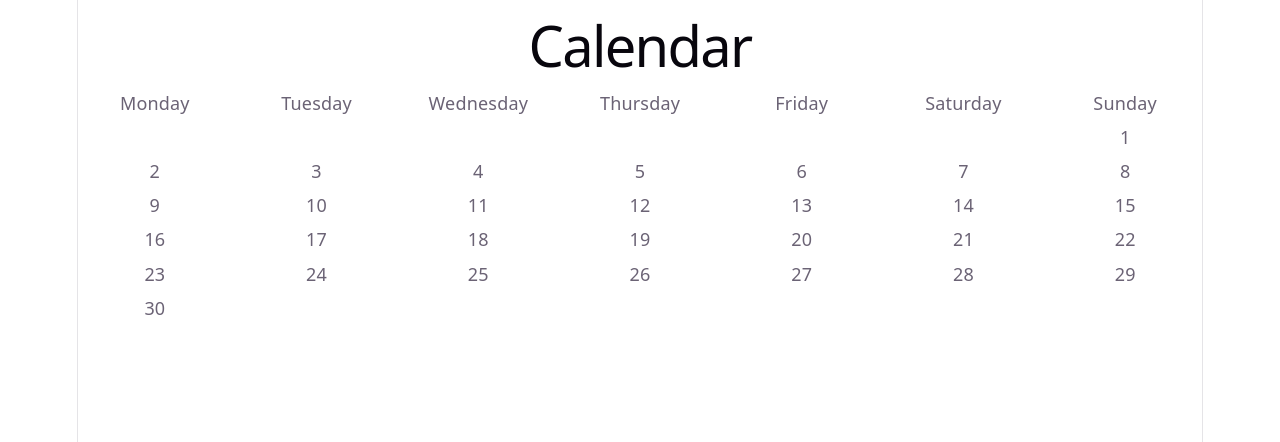
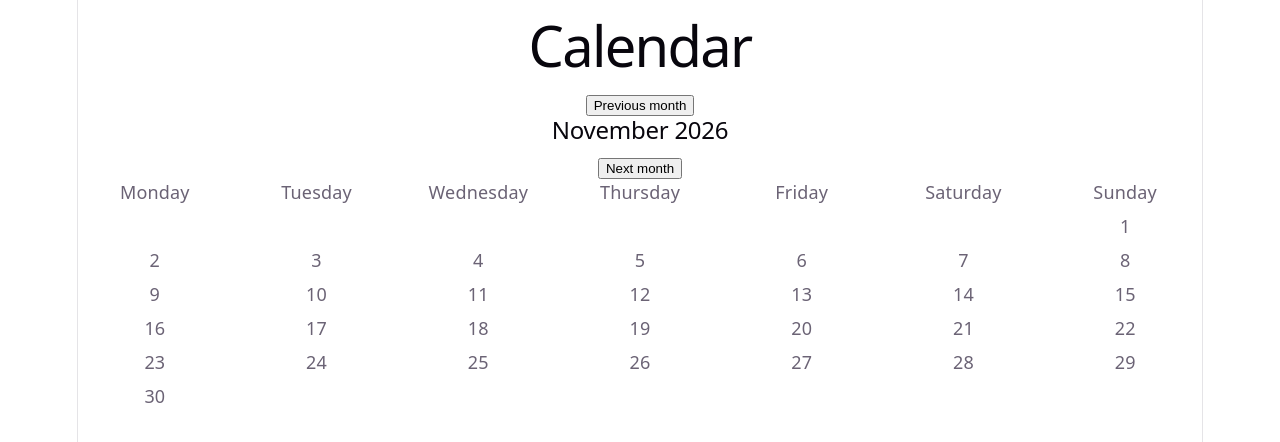
Before and after one commit to Saran06-it/Calendar, a React (Vite) app in the folder frontend/: page / in a window 1280 px wide. Shown: the top 442 px of the page. Built offline with nearby package versions, Linux system fonts and the light colour scheme.

Commit message:
Update ChangeMouth

```diff
--- a/frontend/src/calendar/Calendar.tsx
+++ b/frontend/src/calendar/Calendar.tsx
@@ -1,14 +1,38 @@
 import { getMonthLayout } from './month'
 import './Calendar.css'
+import { useState } from 'react'
 
 const weekdays = ['Monday', 'Tuesday', 'Wednesday', 'Thursday', 'Friday', 'Saturday', 'Sunday']
 
 export default function Calendar() {
-  const { leadingCount, dayCount } = getMonthLayout(2026, 11)
+
+
+  const [visibleMonth, setVisibleMonth] = useState(() => new Date(2026, 10, 1))
+  const year = visibleMonth.getFullYear()
+  const monthIndex = visibleMonth.getMonth()
+  const { leadingCount, dayCount } = getMonthLayout(year, monthIndex + 1)
   const leadingCells = Array.from({ length: leadingCount })
   const days = Array.from({ length: dayCount }, (_, index) => index + 1)
+  function changeMonth(offset: number) {
+    setVisibleMonth((current) =>
+        new Date(current.getFullYear(), current.getMonth() + offset, 1),
+    )
+}
 
   return (
+
+    <section>
+        <header>
+            <button type="button" onClick={() => changeMonth(-1)}>
+                Previous month
+            </button>
+            <h2>
+                {visibleMonth.toLocaleDateString('en-US', { month: 'long', year: 'numeric' })}
+            </h2>
+            <button type="button" onClick={() => changeMonth(1)}>
+                Next month
+            </button>
+        </header>
         <div className="calendar-grid">
             {weekdays.map((day) => (
                 <div key={day}>{day}</div>
@@ -22,5 +46,6 @@ export default function Calendar() {
                 <div key={day}>{day}</div>
             ))}
         </div>
+    </section>
   )
 }
```
Lines whose indentation alone changed are shown as unchanged.
